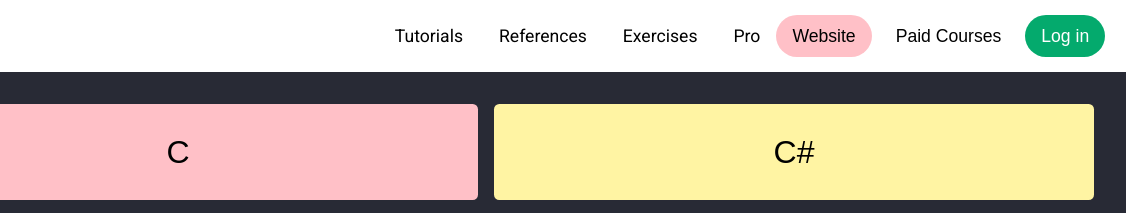
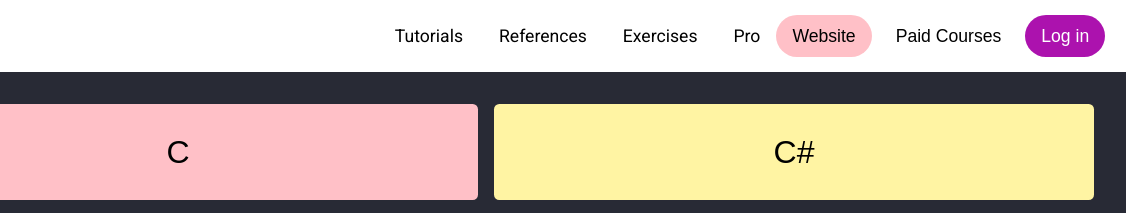
Before and after one commit to MartynasDru/mobile-first-ca, a plain HTML site: page index.html in a window 1280 px wide. Shown: the top 213 px of the page, 154-1280 px from the left. Drawn offline with Linux system fonts and the light colour scheme.

Commit message:
log in background color changed

```diff
--- a/styles.css
+++ b/styles.css
@@ -72,7 +72,7 @@ header {
 }
 
 .log-in-button {
-    background-color: #04AA6D;
+    background-color: #ac12ae;
 }
 
 .navigation {
```
